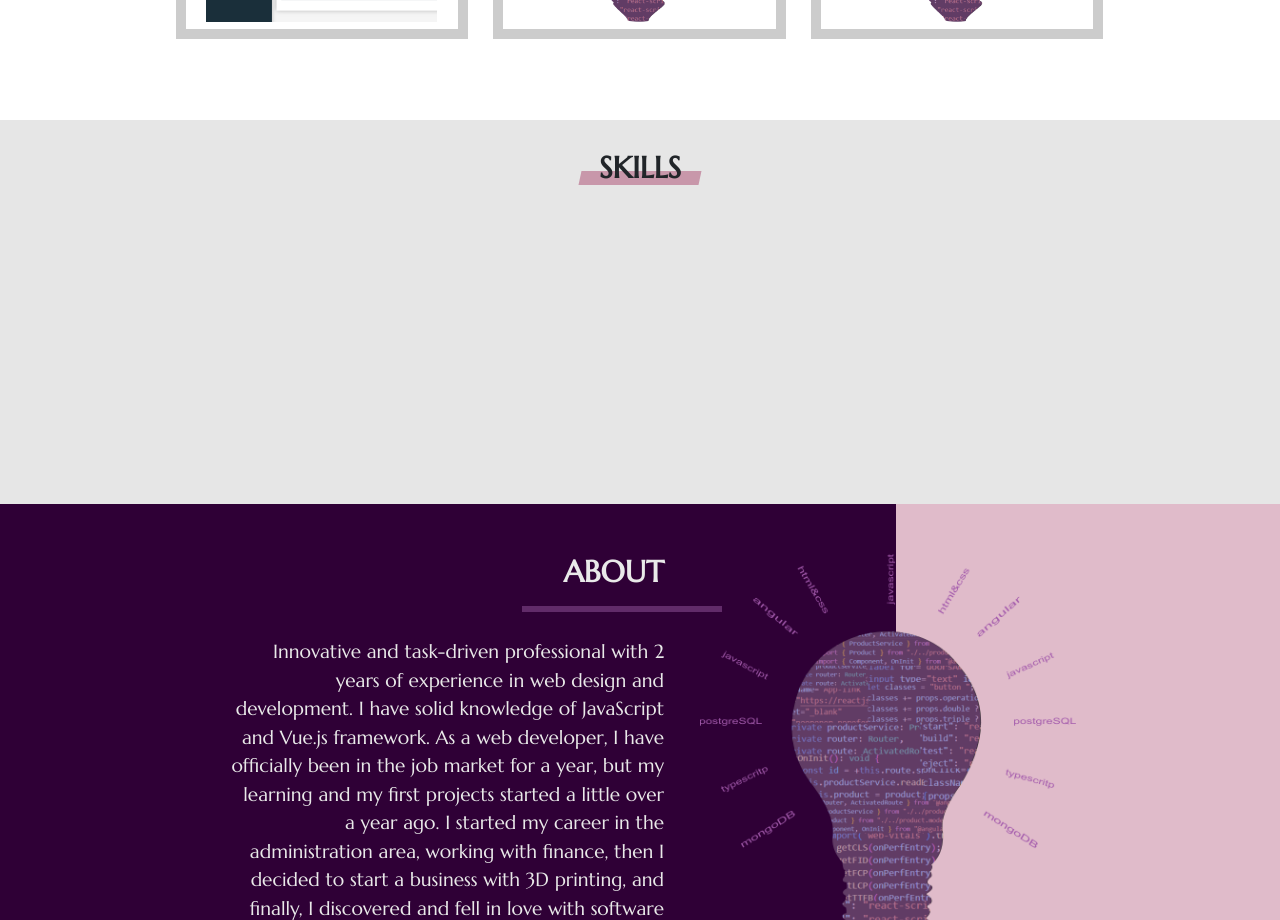
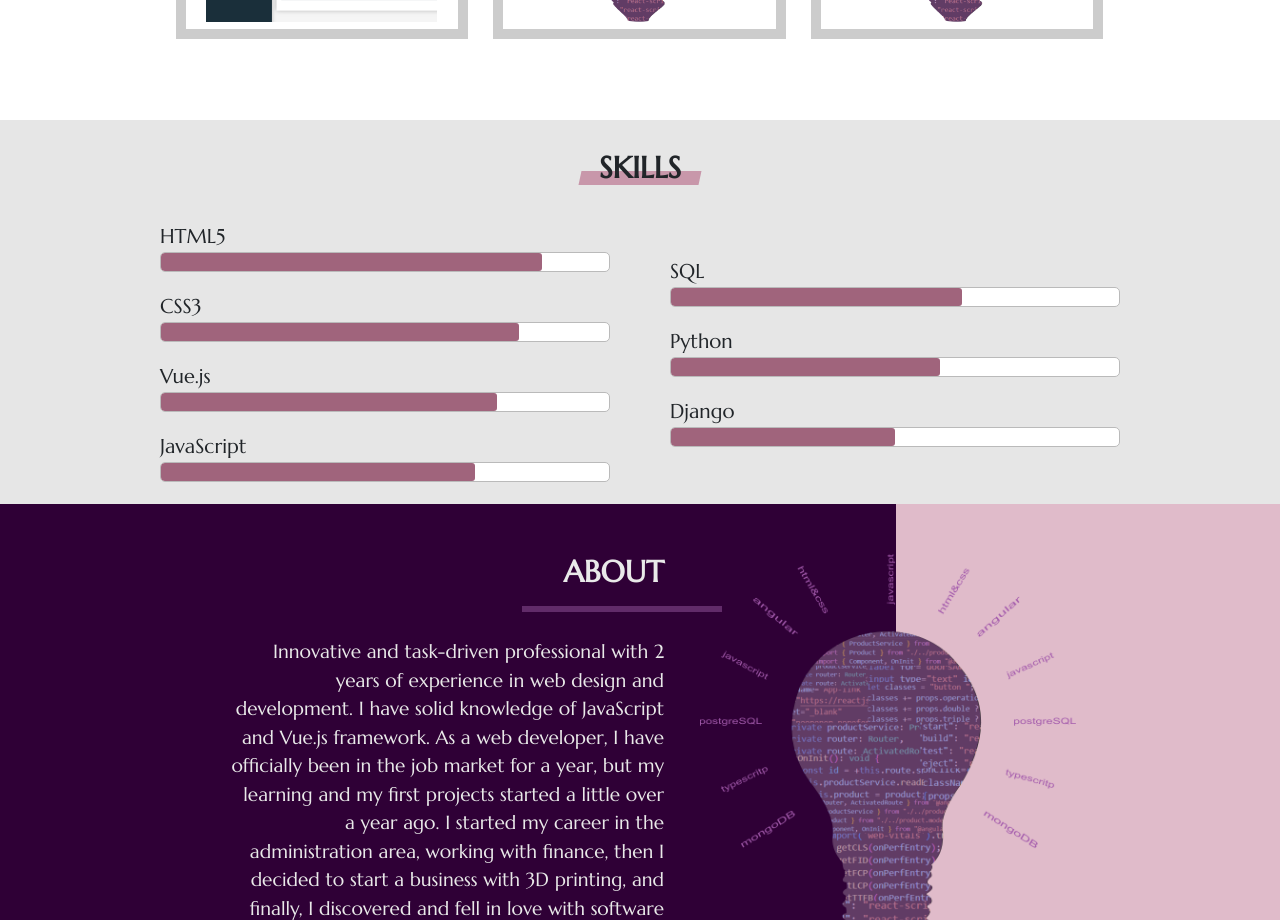
Before and after one commit to maisappreis/maisappreis.github.io, a React (Create React App) app in the folder frontend/: page / in a window 1280 px wide. Shown: the part 1180-2100 px from the top of the page. Built offline with nearby package versions, Linux system fonts and the light colour scheme; a web font is replaced by a local one.

Commit message:
feat: Some progress bars were applied to the Skills area.

```diff
--- a/frontend/src/components/skills/Skills.css
+++ b/frontend/src/components/skills/Skills.css
@@ -26,11 +26,16 @@
     z-index: -1;
   }
 
-.skills-flex {
+.skills-row {
     display: flex;
-    flex-direction: row;
+    justify-content: center;
+}
+
+.skills-column {
+    display: flex;
+    flex-direction: column;
     justify-content: center;
     align-items: center;
     font-size: 20px;
-    margin: 40px 0px;
+    margin: 0px 30px;
 }
--- a/frontend/src/components/skills/Skills.jsx
+++ b/frontend/src/components/skills/Skills.jsx
@@ -1,12 +1,28 @@
-import React from "react";
+import React from 'react';
 import "../../main/App.css";
 import "./Skills.css";
+import ProgressBar from "../progress/ProgressBar";
 
-const Skills = props =>
-    <div className="skills-area container-fluid" id="skills">
-        <h3 className="skills-subtitle">SKILLS</h3>
-        <div className="skills-flex">
+const Skills = () => {
+
+    return (
+        <div className="skills-area container-fluid" id="skills">
+            <h3 className="skills-subtitle">SKILLS</h3>
+            <div className="skills-row">
+                <div className="skills-column">
+                    <ProgressBar label="HTML5" targetProgress={85} />
+                    <ProgressBar label="CSS3" targetProgress={80} />
+                    <ProgressBar label="Vue.js" targetProgress={75} />
+                    <ProgressBar label="JavaScript" targetProgress={70} />
+                </div>
+                <div className="skills-column">
+                    <ProgressBar label="SQL" targetProgress={65} />
+                    <ProgressBar label="Python" targetProgress={60} />
+                    <ProgressBar label="Django" targetProgress={50} />
+                </div>
+            </div>
         </div>
-    </div>
+    );
+  };
 
-export default Skills;
+  export default Skills;
```
